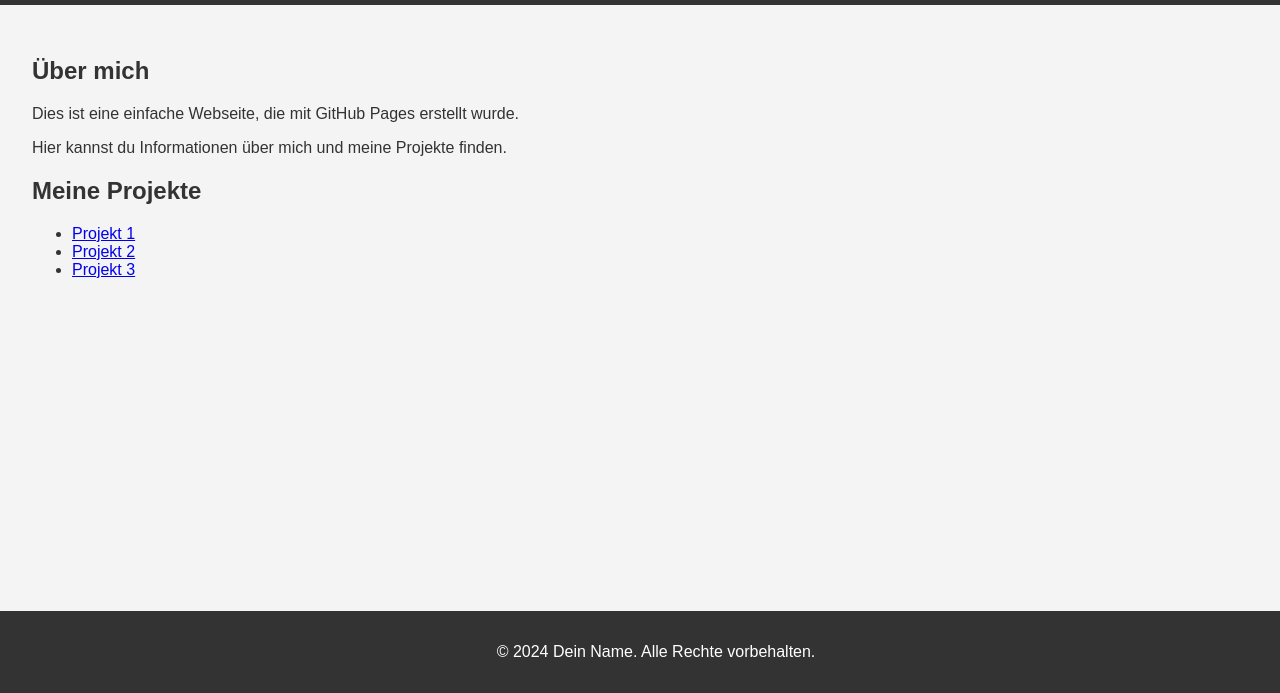
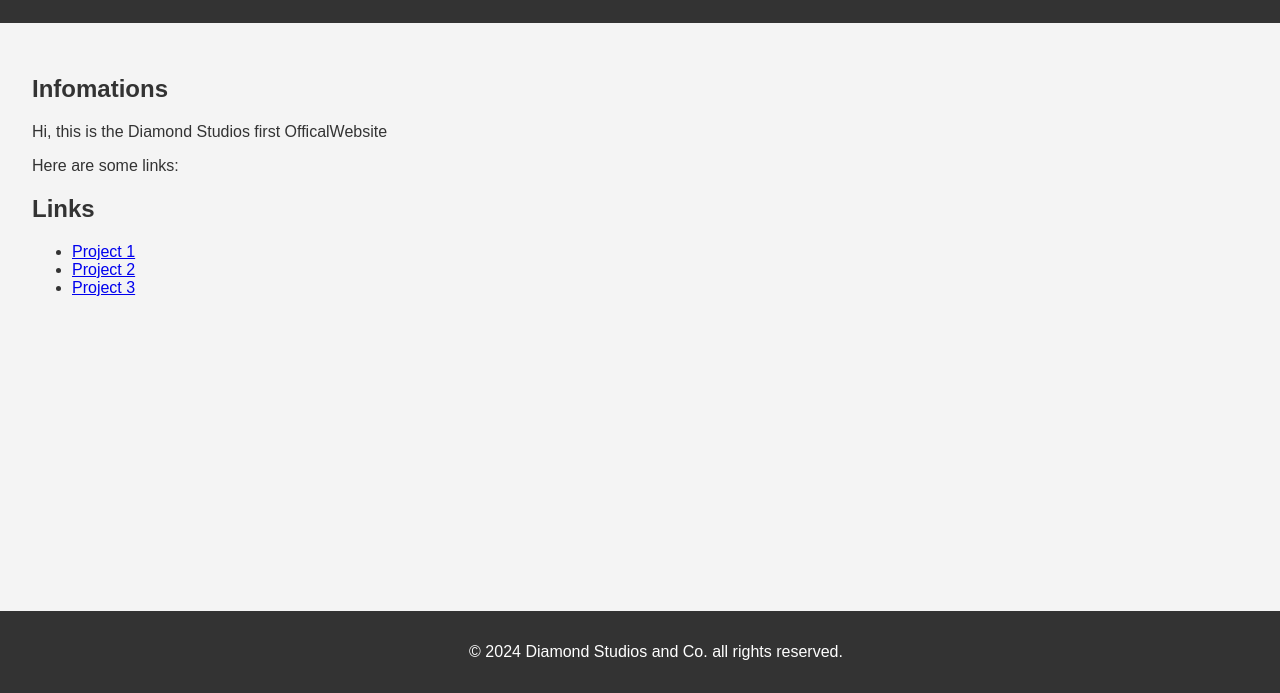
Before and after one commit to AlphaDiareal/Starlight-Studios-Website, a plain HTML site: page index.html in a window 1280 px wide. Shown: the part 107-800 px from the top of the page. Drawn offline with Linux system fonts and the light colour scheme.

Commit message:
Update index.html

```diff
--- a/index.html
+++ b/index.html
@@ -1,55 +1,19 @@
-<!DOCTYPE html>
-<html lang="de">
-<head>
-    <meta charset="UTF-8">
-    <meta name="viewport" content="width=device-width, initial-scale=1.0">
-    <title>Meine GitHub-Seite</title>
-    <style>
-        body {
-            font-family: Arial, sans-serif;
+<!DOCTYPE html> <html lang="de"> <head> <meta charset="UTF-8"> <meta name="viewport" content="width=device-width, initial-scale=1.0"> < title>Diamond Studios and Co. Offical Website</title> <style> body { font-family: Arial, sans-serif;
             background-color: #f4f4f4;
             color: #333;
             margin: 0;
             padding: 0;
-        }
-        header {
-            background-color: #333;
+        } header { background-color: #333;
             color: white;
             padding: 1rem;
             text-align: center;
-        }
-        main {
-            padding: 2rem;
-        }
-        footer {
-            background-color: #333;
+        } main { padding: 2rem;
+        } footer { background-color: #333;
             color: white;
             text-align: center;
             padding: 1rem;
             position: fixed;
             width: 100%;
             bottom: 0;
-        }
-    </style>
-</head>
-<body>
-    <header>
-        <h1>Willkommen auf meiner GitHub-Seite</h1>
-    </header>
-    <main>
-        <h2>Über mich</h2>
-        <p>Dies ist eine einfache Webseite, die mit GitHub Pages erstellt wurde.</p>
-        <p>Hier kannst du Informationen über mich und meine Projekte finden.</p>
-
-        <h2>Meine Projekte</h2>
-        <ul>
-            <li><a href="https://github.com/dein-benutzername/projekt1" target="_blank">Projekt 1</a></li>
-            <li><a href="https://github.com/dein-benutzername/projekt2" target="_blank">Projekt 2</a></li>
-            <li><a href="https://github.com/dein-benutzername/projekt3" target="_blank">Projekt 3</a></li>
-        </ul>
-    </main>
-    <footer>
-        <p>&copy; 2024 Dein Name. Alle Rechte vorbehalten.</p>
-    </footer>
-</body>
-</html>
+        } </style> </head> <body> <header> <h1>Diamond Studios and Co. Offical Website</h1> </header> <main> <h2>Infomations</h2> <p>Hi, this is the Diamond Studios first OfficalWebsite</p> <p>Here are some links:</p> <h2>Links</h2> <ul> <li><a href="https://discord.gg/sgbuWdFFHn target="_blank">Project 1</a></li> <li><a href="https://github.com/your-username/project2" target="_blank">Project 2</a> </li> <li><a href="https://github.com/your-username/projekt3" target="_blank">Project 3</a></li> </ul> </main> <footer>
+        <p>© 2024 Diamond Studios and Co. all rights reserved.</p> </footer> </body> </html>
```
